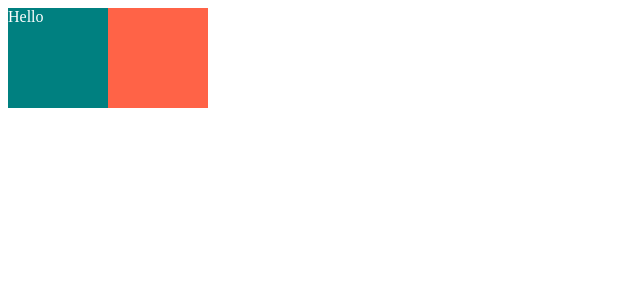
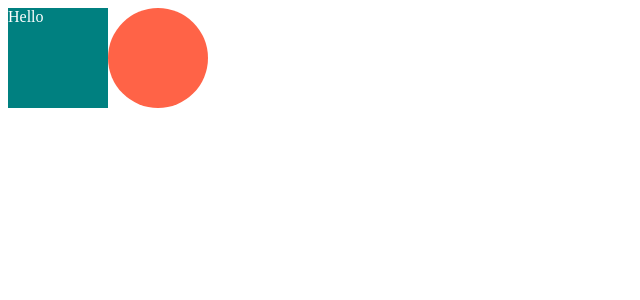
Before and after one commit to jungHyeonS/react-styled, a React (Create React App) app: page / in a window 1280 px wide. Shown: the top 300 px of the page, without its empty margins (0-640 px from the left). Built offline with nearby package versions, Linux system fonts and the light colour scheme.

Commit message:
react-master-class : styled 컴포넌트 확장

```diff
--- a/src/App.js
+++ b/src/App.js
@@ -7,14 +7,8 @@
   display:flex;
 `
 
-const BoxOne = styled.div`
-  background-color:teal;
-  width:100px;
-  height:100px;
-`
-
-const BoxTwo = styled.div`
-  background-color:tomato;
+const Box = styled.div`
+  background-color:${props => props.bgColor};
   width:100px;
   height:100px;
 `
@@ -24,13 +18,18 @@
 `
 
 
+//Box 에 있는 모든 스타일을 들고오고 지정된 속성을 추가한다(컴포넌트 확장)
+const Circle = styled(Box)`
+  border-radius: 50px;
+`
+
 function App() {
   return (
     <Father>
-      <BoxOne>
+      <Box bgColor="teal">
         <Text>Hello</Text>
-      </BoxOne>
-      <BoxTwo/>
+      </Box>
+      <Circle bgColor="tomato"/>
     </Father>
   );
 }
```
